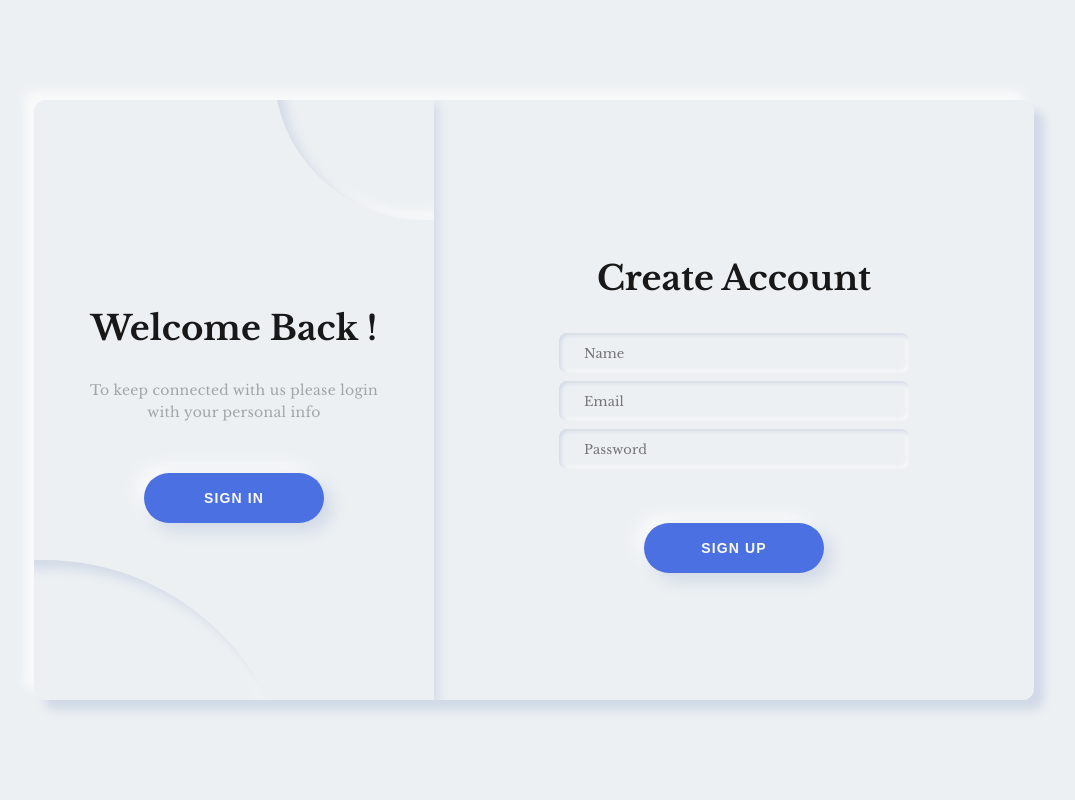
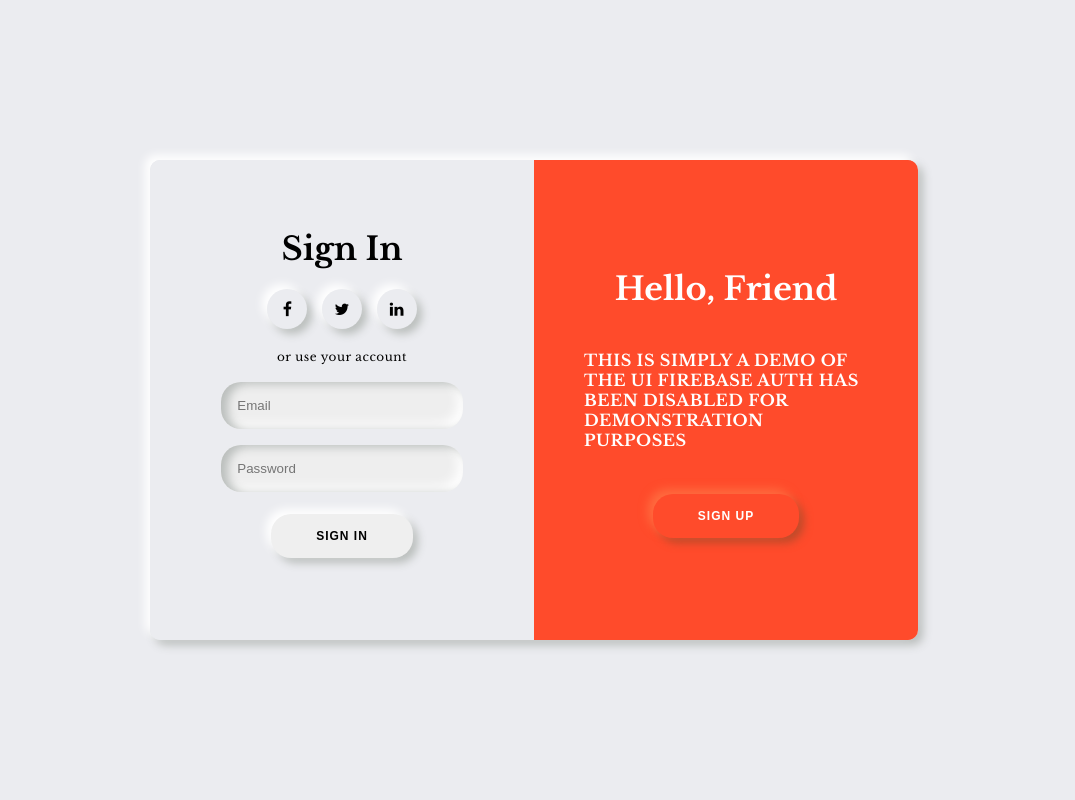
Before and after one commit to ShauryaFulfagar/FounderBridge, a Flask app: page /auth in a window 1280 px wide. Shown: the whole page, without its empty margins (106-1181 px from the left). Run offline with Flask 3, Linux system fonts and the light colour scheme.

Commit message:
Added Everything

```diff
--- a/app.py
+++ b/app.py
@@ -18,12 +18,6 @@ db = firestore.client()
 def homePage():
     return render_template('index.html')
 
-# Route for the authentication page
-@app.route('/auth')
-def authPage():
-    return render_template('auth.html')
-
-
 @app.route('/contact')
 def contactPage():
     return render_template('contact.html')
@@ -31,24 +25,27 @@ def contactPage():
 @app.route('/find')
 def findPage():
     # Check if user is authenticated
-    try:
-        id_token = request.cookies.get("token")
-        decoded_token = auth.verify_id_token(id_token)
-        user_id = decoded_token['uid']
+    #try:
+    #id_token = request.cookies.get("token")
+    #decoded_token = auth.verify_id_token(id_token)
+    #user_id = decoded_token['uid']
 
-        # Retrieve data from Firestore
-        docs = db.collection('cards').list_documents()
+    # Retrieve data from Firestore
+    docs = db.collection('cards').list_documents()
+    data = []
+    for doc in docs:
+        doc_data = doc.get().to_dict()
+        data.append(doc_data)
 
-        data = []
-        for doc in docs:
-            doc_data = doc.get().to_dict()
-            data.append(doc_data)
+    return render_template('find.html', data=data)
 
-        return render_template('find.html', data=data)
-
-    except Exception as e:
+    #except Exception as e:
         # Redirect to authentication page if user is not authenticated
-        return redirect(url_for('authPage'))
+        #return redirect(url_for('authPage'))
+# Route for the authentication page
+@app.route('/auth')
+def authPage():
+    return render_template('auth.html')
 
 # Function to push data to Firestore
 def push_data_to_firestore(data):
@@ -58,6 +55,10 @@ def push_data_to_firestore(data):
 
     print("Data has been successfully pushed to Firestore.")
 
+
+@app.route('/events')
+def eventPage():
+    return render_template('events.html')
 # Sample data
 rawData = extData.rawData
 
--- a/static/css/auth.css
+++ b/static/css/auth.css
@@ -1,275 +1,172 @@
 @import url('https://fonts.googleapis.com/css2?family=Libre+Baskerville:ital,wght@0,400;0,700;1,400&display=swap');
 
-*,
-*::after,
-*::before {
+@import url("https://cdnjs.cloudflare.com/ajax/libs/font-awesome/4.7.0/css/font-awesome.css");
+
+* {
+  box-sizing: border-box;
+}
+body {
+  font-family: "Libre Baskerville", sans-serif;
   margin: 0;
   padding: 0;
-    box-sizing: border-box;
-    user-select: none;
 }
-
-body {
+.wrapper {
   width: 100%;
   height: 100vh;
   display: flex;
   justify-content: center;
   align-items: center;
-    font-family: 'Libre Baskerville', sans-serif;
-    font-size: 12px;
-    background-color: #ecf0f3;
-    color: #a0a5a8;
-}
-
-.main {
-    position: relative;
-    width: 1000px;
-    min-width: 1000px;
-    min-height: 600px;
-    height: 600px;
-    padding: 25px;
-    background-color: #ecf0f3;
-    box-shadow: 10px 10px 10px #d1d9e6, -10px -10px 10px #f9f9f9;
-    border-radius: 12px;
+  background: #ebecf0;
   overflow: hidden;
 }
-
-@media (max-width: 1200px) {
-    .main {
-        transform: scale(0.7);
+.container {
+  border-radius: 10px;
+  box-shadow: -5px -5px 10px #fff, 5px 5px 10px #babebc;
+  position: absolute;
+  width: 768px;
+  min-height: 480px;
+  overflow: hidden;
 }
+form {
+  background: #ebecf0;
+  display: flex;
+  flex-direction: column;
+  padding: 0 50px;
+  height: 100%;
+  justify-content: center;
+  align-items: center;
 }
-
-@media (max-width: 1000px) {
-    .main {
-        transform: scale(0.6);
+form input {
+  background: #eee;
+  padding: 16px;
+  margin: 8px 0;
+  width: 85%;
+  border: 0;
+  outline: none;
+  border-radius: 20px;
+  box-shadow: inset 7px 2px 10px #babebc, inset -5px -5px 12px #fff;
 }
+button {
+  border-radius: 20px;
+  border: none;
+  outline: none;
+  font-size: 12px;
+  font-weight: bold;
+  padding: 15px 45px;
+  margin: 14px;
+  letter-spacing: 1px;
+  text-transform: uppercase;
+  cursor: pointer;
+  transition: transform 80ms ease-in;
 }
-
-@media (max-width: 800px) {
-    .main {
-        transform: scale(0.5);
+.form_btn {
+  box-shadow: -5px -5px 10px #fff, 5px 5px 8px #babebc;
 }
+.form_btn:active {
+  box-shadow: inset 1px 1px 2px #babebc, inset -1px -1px 2px #fff;
 }
-
-@media (max-width: 600px) {
-    .main {
-        transform: scale(0.4);
+.overlay_btn {
+  background-color: #ff4b2b;
+  color: #fff;
+  box-shadow: -5px -5px 10px #ff6b3f, 5px 5px 8px #bf4b2b;
 }
+.sign-in-container {
+  position: absolute;
+  left: 0;
+  width: 50%;
+  height: 100%;
+  transition: all 0.5s;
 }
-
-.container {
+.sign-up-container {
+  position: absolute;
+  left: 0;
+  width: 50%;
+  height: 100%;
+  opacity: 0;
+  transition: all 0.5s;
+}
+.overlay-left {
   display: flex;
+  flex-direction: column;
+  padding: 0 50px;
   justify-content: center;
   align-items: center;
   position: absolute;
-    top: 0;
-    width: 600px;
+  right: 0;
+  width: 50%;
   height: 100%;
-    padding: 25px;
-    background-color: #ecf0f3;
-    transition: 1.25s;
+  opacity: 0;
+  background-color: #ff4b2b;
+  color: #fff;
+  transition: all 0.5s;
 }
-
-.form {
+.overlay-right {
   display: flex;
-    justify-content: center;
-    align-items: center;
   flex-direction: column;
-    width: 100%;
-    height: 100%;
-}
-
-.form__icon {
-    object-fit: contain;
-    width: 30px;
-    margin: 0 5px;
-    opacity: 0.5;
-    transition: 0.15s;
-}
-
-.form__icon:hover {
-    opacity: 1;
-    transition: 0.15s;
-    cursor: pointer;
-}
-
-.form__input {
-    width: 350px;
-    height: 40px;
-    margin: 4px 0;
-    padding-left: 25px;
-    font-size: 13px;
-    letter-spacing: 0.15px;
-    border: none;
-    outline: none;
-    font-family: 'Libre Baskerville', sans-serif;
-    background-color: #ecf0f3;
-    transition: 0.25s ease;
-    border-radius: 8px;
-    box-shadow: inset 2px 2px 4px #d1d9e6, inset -2px -2px 4px #f9f9f9;
-}
-
-.form__input:focus {
-    box-shadow: inset 4px 4px 4px #d1d9e6, inset -4px -4px 4px #f9f9f9;
-}
-
-.form__span {
-    margin-top: 30px;
-    margin-bottom: 12px;
-}
-
-.form__link {
-    color: #181818;
-    font-size: 15px;
-    margin-top: 25px;
-    line-height: 2;
-    cursor: pointer;
-}
-
-.title {
-    font-size: 34px;
-    font-weight: 700;
-    line-height: 3;
-    color: #181818;
-}
-
-.description {
-    font-size: 14px;
-    letter-spacing: 0.25px;
-    text-align: center;
-    line-height: 1.6;
-}
-
-.button {
-    width: 180px;
-    height: 50px;
-    border-radius: 25px;
-    margin-top: 50px;
-    font-weight: 700;
-    font-size: 14px;
-    letter-spacing: 1.15px;
-    background-color: #4b70e2;
-    color: #f9f9f9;
-    box-shadow: 8px 8px 16px #d1d9e6, -8px -8px 16px #f9f9f9;
-    border: none;
-    outline: none;
-}
-
-
-.a-container {
-    z-index: 100;
-    left: calc(100% - 600px);
-}
-
-.b-container {
-    left: calc(100% - 600px);
-    z-index: 0;
-}
-
-.switch {
-    display: flex;
+  padding: 0 50px;
   justify-content: center;
   align-items: center;
   position: absolute;
-    top: 0;
-    left: 0;
+  right: 0;
+  width: 50%;
   height: 100%;
-    width: 400px;
-    padding: 50px;
-    z-index: 200;
-    transition: 1.25s;
-    background-color: #ecf0f3;
-    overflow: hidden;
-    box-shadow: 4px 4px 10px #d1d9e6, -4px -4px 10px #f9f9f9;
+  background-color: #ff4b2b;
+  color: #fff;
+  transition: all 0.5s;
+}
+.container.right-panel-active .sign-in-container {
+  transform: translateX(100%);
+  opacity: 0;
+}
+.container.right-panel-active .sign-up-container {
+  transform: translateX(100%);
+  opacity: 1;
+  z-index: 2;
+}
+.container.right-panel-active .overlay-right {
+  transform: translateX(-100%);
+  opacity: 0;
+}
+.container.right-panel-active .overlay-left {
+  transform: translateX(-100%);
+  opacity: 1;
+  z-index: 2;
+}
+.social-links {
+  margin: 20px 0;
+}
+form h1 {
+  font-weight: bold;
+  margin: 0;
+  color: #000;
 }
 
-.switch__circle {
-    position: absolute;
-    width: 500px;
-    height: 500px;
-    border-radius: 50%;
-    background-color: #ecf0f3;
-    box-shadow: inset 8px 8px 12px #d1d9e6, inset -8px -8px 12px #f9f9f9;
-    bottom: -60%;
-    left: -60%;
-    transition: 1.25s;
+p {
+  font-size: 16px;
+  font-weight: bold;
+  letter-spacing: 0.5px;
+  margin: 20px 0 30px;
 }
-
-.switch__circle--t {
-    top: -30%;
-    left: 60%;
-    width: 300px;
-    height: 300px;
+span {
+  font-size: 12px;
+  color: #000;
+  letter-spacing: 0.5px;
+  margin-bottom: 10px;
 }
-
-.switch__container {
-    display: flex;
+.social-links div {
+  width: 40px;
+  height: 40px;
+  display: inline-flex;
   justify-content: center;
   align-items: center;
-    flex-direction: column;
-    position: absolute;
-    width: 400px;
-    padding: 50px 55px;
-    transition: 1.25s;
-}
-
-.switch__button {
+  margin: 0 5px;
+  border-radius: 50%;
+  box-shadow: -5px -5px 10px #fff, 5px 5px 8px #babebc;
   cursor: pointer;
 }
-
-.switch__button:hover {
-    box-shadow: 6px 6px 10px #d1d9e6, -6px -6px 10px #f9f9f9;
-    transform: scale(0.985);
-    transition: 0.25s;
+.social-links a {
+  color: #000;
 }
-
-.switch__button:active,
-.switch__button:focus {
-    box-shadow: 2px 2px 6px #d1d9e6, -2px -2px 6px #f9f9f9;
-    transform: scale(0.97);
-    transition: 0.25s;
+.social-links div:active {
+  box-shadow: inset 1px 1px 2px #babebc, inset -1px -1px 2px #fff;
 }
-
-
-.is-txr {
-    left: calc(100% - 400px);
-    transition: 1.25s;
-    transform-origin: left;
-}
-
-.is-txl {
-    left: 0;
-    transition: 1.25s;
-    transform-origin: right;
-}
-
-.is-z200 {
-    z-index: 200;
-    transition: 1.25s;
-}
-
-.is-hidden {
-    visibility: hidden;
-    opacity: 0;
-    position: absolute;
-    transition: 1.25s;
-}
-
-.is-gx {
-    animation: is-gx 1.25s;
-}
-
-@keyframes is-gx {
-
-    0%,
-    10%,
-    100% {
-        width: 400px;
-    }
-
-    30%,
-    50% {
-        width: 500px;
-    }
-}
--- a/templates/auth.html
+++ b/templates/auth.html
@@ -9,40 +9,75 @@
 </head>
 
 <body>
-    <div class="main">
-        <div class="container a-container" id="a-container">
-            <form class="form" id="a-form" method="POST" action="">
-                <h2 class="form_title title">Create Account</h2>
-                <input class="form__input" type="text" placeholder="Name">
-                <input class="form__input" type="email" placeholder="Email">
-                <input class="form__input" type="password" placeholder="Password">
-                <button class="form__button button submit" type="submit">SIGN UP</button>
+    <div class="wrapper">
+        <div class="container">
+          <div class="sign-up-container">
+            <form>
+              <h1>Create Account</h1>
+              <div class="social-links">
+                <div>
+                  <a href="#"><i class="fa fa-facebook" aria-hidden="true"></i></a>
+                </div>
+                <div>
+                  <a href="#"><i class="fa fa-twitter" aria-hidden="true"></i></a>
+                </div>
+                <div>
+                  <a href="#"><i class="fa fa-linkedin" aria-hidden="true"></i></a>
+                </div>
+              </div>
+              <span>or use your email for registration</span>
+              <input type="text" placeholder="Name">
+              <input type="email" placeholder="Email">
+              <input type="password" placeholder="Password">
+              <button class="form_btn">Sign Up</button>
             </form>
           </div>
-        <div class="container b-container" id="b-container">
-            <form class="form" id="b-form" method="POST" action="/find">
-                <h2 class="form_title title">Sign in to Website</h2>
-                <input class="form__input" type="email" placeholder="Email" name="email">
-                <input class="form__input" type="password" placeholder="Password" name="password">
-                <button class="form__button button submit" type="submit">SIGN IN</button>
+          <div class="sign-in-container">
+            <form>
+              <h1>Sign In</h1>
+              <div class="social-links">
+                <div>
+                  <a href="#"><i class="fa fa-facebook" aria-hidden="true"></i></a>
+                </div>
+                <div>
+                  <a href="#"><i class="fa fa-twitter" aria-hidden="true"></i></a>
+                </div>
+                <div>
+                  <a href="#"><i class="fa fa-linkedin" aria-hidden="true"></i></a>
+                </div>
+              </div>
+              <span>or use your account</span>
+              <input type="email" placeholder="Email">
+              <input type="password" placeholder="Password">
+              <button class="form_btn">Sign In</button>
             </form>
           </div>
-        <div class="switch" id="switch-cnt">
-            <div class="switch__circle"></div>
-            <div class="switch__circle switch__circle--t"></div>
-            <div class="switch__container" id="switch-c1">
-                <h2 class="switch__title title">Welcome Back !</h2>
-                <p class="switch__description description">To keep connected with us please login with your personal
-                    info</p>
-                <button class="switch__button button switch-btn">SIGN IN</button>
+          <div class="overlay-container">
+            <div class="overlay-left">
+              <h1>Welcome Back</h1>
+              <p>THIS IS SIMPLY A DEMO OF THE UI FIREBASE AUTH HAS BEEN DISABLED FOR DEMONSTRATION PURPOSES</p>
+              <button id="signIn" class="overlay_btn">Sign In</button>
             </div>
-            <div class="switch__container is-hidden" id="switch-c2">
-                <h2 class="switch__title title">Hello Friend !</h2>
-                <p class="switch__description description">Enter your personal details and start journey with us</p>
-                <button class="switch__button button switch-btn">SIGN UP</button>
+            <div class="overlay-right">
+              <h1>Hello, Friend</h1>
+              <p>THIS IS SIMPLY A DEMO OF THE UI FIREBASE AUTH HAS BEEN DISABLED FOR DEMONSTRATION PURPOSES</p>
+              <button id="signUp" class="overlay_btn">Sign Up</button>
             </div>
           </div>
         </div>
+      </div>
+    <script>const signUpBtn = document.getElementById("signUp");
+        const signInBtn = document.getElementById("signIn");
+        const container = document.querySelector(".container");
+
+        signUpBtn.addEventListener("click", () => {
+          container.classList.add("right-panel-active");
+        });
+        signInBtn.addEventListener("click", () => {
+          container.classList.remove("right-panel-active");
+        });
+        </script>
 </body>
 
+
 </html>
--- a/templates/index.html
+++ b/templates/index.html
@@ -168,7 +168,7 @@
     <nav>
         <div class="menu">
             <input type="checkbox" id="respMenuCheck" />
-            <div class="logo"><a href="#">
+            <div class="logo"><a href="/">
                     <h2 class="h2"><img src="{{url_for('static', filename='assets/img/favicon/logo.png')}}"
                             style="width: 132px; height: 88px;">
                     </h2>
@@ -178,6 +178,7 @@
 
                 <li><a href="/find">Find</a></li>
                 <li><a href="/contact">Contact</a></li>
+                <li><a href="/events">Events</a></li>
                 <li><a href="/auth">Sign in/ Sign up</a></li>
             </ul>
             <label class="button bars" for="respMenuCheck"><i class="fas fa-bars"></i></label>
@@ -197,7 +198,7 @@
                         <img class="d-block w-100"
                             src="{{url_for('static', filename='assets/img/carousel/image-1.jpeg')}}" alt="First slide">
                         <div class="carousel-caption d-none d-md-block text-dark">
-                            <h3 class="h5">We do what is most important</h3>
+                            <h3 class="h5">We do what is the most important for oyur startup</h3>
                                 <p>Your startup needs a great management we are your partners in just that.
                                 </p>
                         </div>
```
Also changed, not shown: static/css/contact.css (+140 -1 lines), templates/contact.html (+23 -0 lines), templates/events.html (added, +11 -0 lines), templates/find.html (+5 -4 lines), static/css/neumorphism.css. Lines whose indentation alone changed are shown as unchanged.
